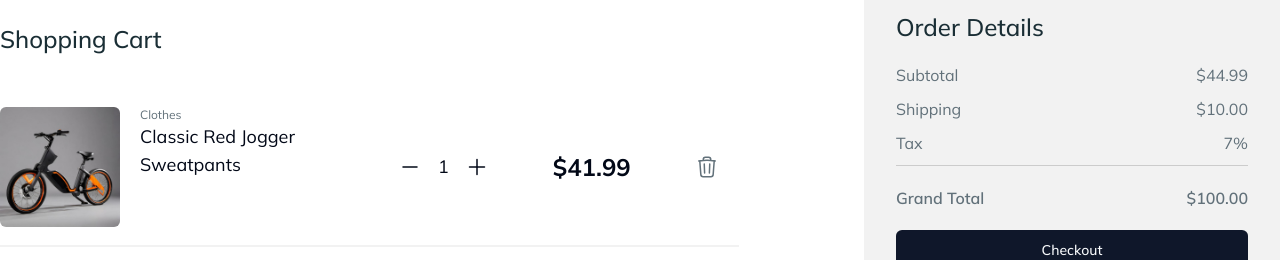
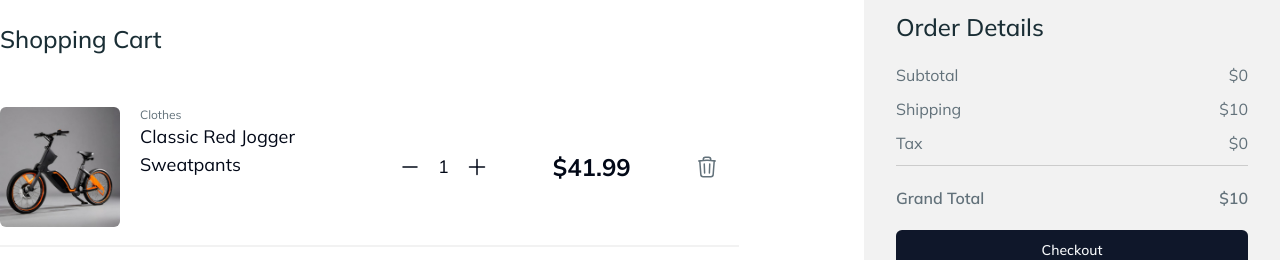
Before and after one commit to andrijaweb/ecommerce-app, a React (Vite) app: page /cart in a window 1280 px wide. Shown: the part 165-425 px from the top of the page. Built offline with nearby package versions, Linux system fonts and the light colour scheme; no server answers.

Commit message:
Added redux selectors to cartoverview, all calculations are shown

```diff
--- a/src/features/cart/CartOverview.tsx
+++ b/src/features/cart/CartOverview.tsx
@@ -1,25 +1,36 @@
 import { Button } from "@/components/ui/button";
+import { useSelector } from "react-redux";
+import { getTotalCartPrice } from "./cartSlice";
+import {
+  calculateGrandTotal,
+  calculateShipping,
+  calculateTax,
+} from "@/lib/helpers";
 
 const CartOverview = () => {
+  const totalCartPrice = useSelector(getTotalCartPrice);
+  const shippingPrice = calculateShipping();
+  const taxPrice = calculateTax(totalCartPrice);
+
   return (
     <div className="bg-lightGray p-8 rounded-md max-w-[26rem] w-full self-start">
       <h3 className="heading-tertiary">Order Details</h3>
       <ul className="space-y-2.5 my-5">
         <li className="text-textGray flex items-center justify-between">
           <p>Subtotal</p>
-          <p>$44.99</p>
+          <p>${totalCartPrice}</p>
         </li>
         <li className="text-textGray flex items-center justify-between">
           <p>Shipping</p>
-          <p>$10.00</p>
+          <p>${shippingPrice}</p>
         </li>
         <li className="text-textGray flex items-center justify-between">
           <p>Tax</p>
-          <p>7%</p>
+          <p>${taxPrice}</p>
         </li>
         <li className="pt-5 text-textGray font-semibold flex items-center justify-between border-t border-darkGray">
           <p>Grand Total</p>
-          <p>$100.00</p>
+          <p>${calculateGrandTotal(totalCartPrice, shippingPrice, taxPrice)}</p>
         </li>
       </ul>
       <Button className="w-full">Checkout</Button>
--- a/src/features/cart/cartSlice.ts
+++ b/src/features/cart/cartSlice.ts
@@ -1,3 +1,4 @@
+import { RootState } from "@/store";
 import { createSlice } from "@reduxjs/toolkit";
 
 type CartState = {
@@ -13,20 +14,7 @@ type CartState = {
 };
 
 const initialState: CartState = {
-  //   cart: [],
-
-  cart: [
-    {
-      productId: 12,
-      name: "Black T-Shirt",
-      category: "Clothes",
-      price: 44.29,
-      image:
-        "https://akyztpchcdqpamqgattl.supabase.co/storage/v1/object/public/product-images/black-tshirt.jpeg",
-      totalPrice: 44.29,
-      quantity: 1,
-    },
-  ],
+  cart: [],
 };
 
 const cartSlice = createSlice({
@@ -74,3 +62,6 @@ export const {
 } = cartSlice.actions;
 
 export default cartSlice.reducer;
+
+export const getTotalCartPrice = (state: RootState) =>
+  state.cart.cart.reduce((sum, item) => sum + item.totalPrice, 0);
--- a/src/lib/constants.ts
+++ b/src/lib/constants.ts
@@ -1 +1,3 @@
 export const PAGE_SIZE = 8;
+export const FLAT_SHIPPING_RATE = 10.0;
+export const TAX_RATE = 0.07;
--- a/src/lib/helpers.ts
+++ b/src/lib/helpers.ts
@@ -1,3 +1,5 @@
+import { FLAT_SHIPPING_RATE, TAX_RATE } from "./constants";
+
 export function capitalizeFirstLetter(
   category: string | null
 ): string | undefined {
@@ -6,3 +8,19 @@ export function capitalizeFirstLetter(
     .map((word) => word.charAt(0).toUpperCase() + word.slice(1).toLowerCase())
     .join(" ");
 }
+
+export const calculateShipping = (): number => {
+  return FLAT_SHIPPING_RATE;
+};
+
+export const calculateTax = (subtotal: number): number => {
+  return +(subtotal * TAX_RATE).toFixed(2);
+};
+
+export const calculateGrandTotal = (
+  subtotal: number,
+  shipping: number,
+  tax: number
+): number => {
+  return subtotal + shipping + tax;
+};
```
